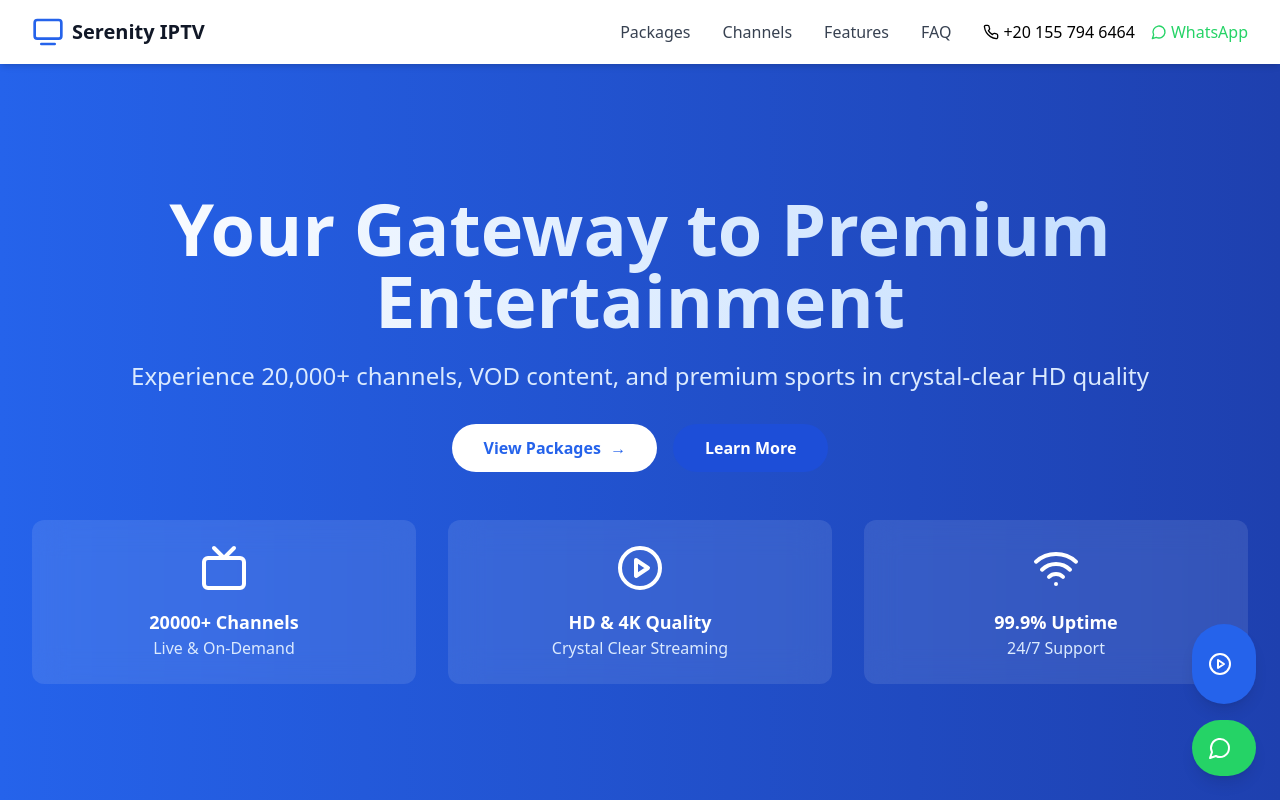
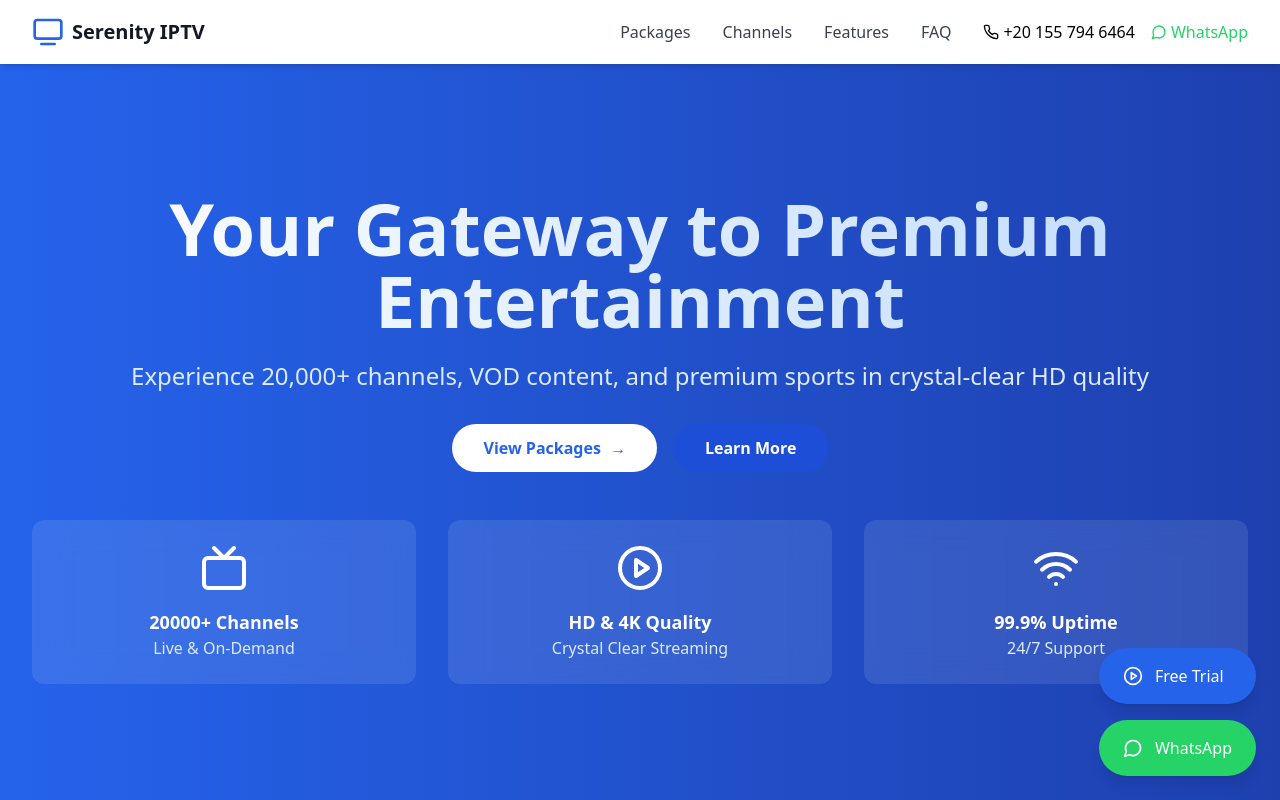
Before and after one commit to youssefloay/SerenityIPTV, a React (Vite) app: page / in a window 1280 px wide. Shown: the top 800 px of the page. Built offline with nearby package versions, Linux system fonts and the light colour scheme.

Commit message:
floating button update

```diff
--- a/src/components/FloatingButtons.tsx
+++ b/src/components/FloatingButtons.tsx
@@ -8,7 +8,7 @@ export function FloatingButtons() {
 
   const handleTrialRequest = () => {
     const message = encodeURIComponent(
-      "Hello! I'd like to request a free trial of your IPTV service. Please provide me with test credentials."
+      "Hello! I'd like to request a 24-hour free trial of your IPTV service. Please provide me with test credentials."
     );
     window.open(`https://wa.me/+201557946464?text=${message}`, '_blank');
   };
@@ -17,32 +17,28 @@ export function FloatingButtons() {
     <div className="fixed bottom-6 right-6 z-50 flex flex-col gap-4">
       <motion.button
         onClick={handleTrialRequest}
-        className="bg-blue-600 hover:bg-blue-700 text-white p-4 rounded-full shadow-lg flex items-center gap-2 group transition-all"
+        className="bg-blue-600 hover:bg-blue-700 text-white px-6 py-4 rounded-full shadow-lg flex items-center gap-3 transition-all"
         whileHover={{ scale: 1.05 }}
         whileTap={{ scale: 0.95 }}
         initial={{ x: 100, opacity: 0 }}
         animate={{ x: 0, opacity: 1 }}
         transition={{ delay: 0.5 }}
       >
-        <PlayCircle className="w-6 h-6" />
-        <span className="max-w-0 overflow-hidden group-hover:max-w-xs transition-all duration-500 ease-linear">
-          Free Trial
-        </span>
+        <PlayCircle className="w-5 h-5" />
+        <span className="font-medium">Free Trial</span>
       </motion.button>
 
       <motion.button
         onClick={() => handleWhatsApp('inquiry')}
-        className="bg-[#25D366] hover:bg-[#1fb959] text-white p-4 rounded-full shadow-lg flex items-center gap-2 group transition-all"
+        className="bg-[#25D366] hover:bg-[#1fb959] text-white px-6 py-4 rounded-full shadow-lg flex items-center gap-3 transition-all"
         whileHover={{ scale: 1.05 }}
         whileTap={{ scale: 0.95 }}
         initial={{ x: 100, opacity: 0 }}
         animate={{ x: 0, opacity: 1 }}
         transition={{ delay: 0.7 }}
       >
-        <MessageCircle className="w-6 h-6" />
-        <span className="max-w-0 overflow-hidden group-hover:max-w-xs transition-all duration-500 ease-linear">
-          WhatsApp
-        </span>
+        <MessageCircle className="w-5 h-5" />
+        <span className="font-medium">WhatsApp</span>
       </motion.button>
     </div>
   );
```
